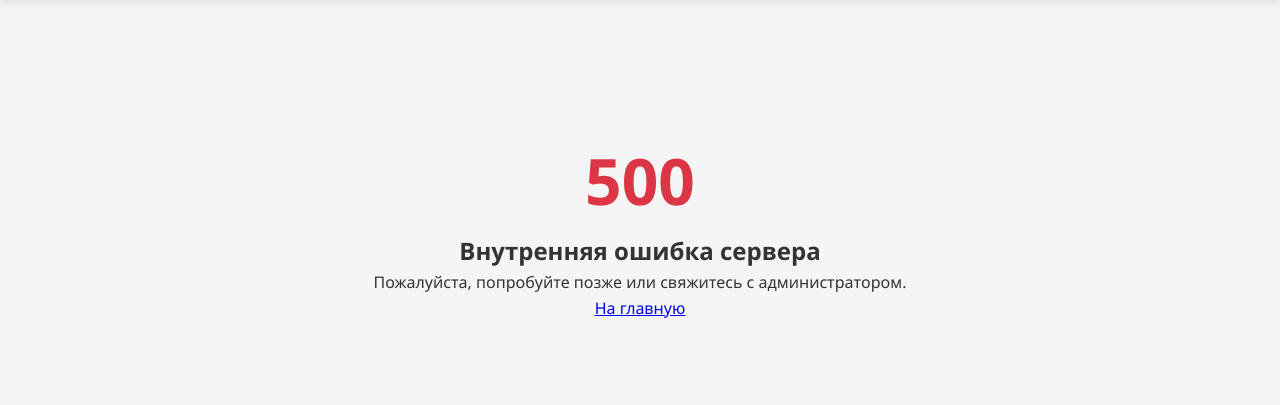
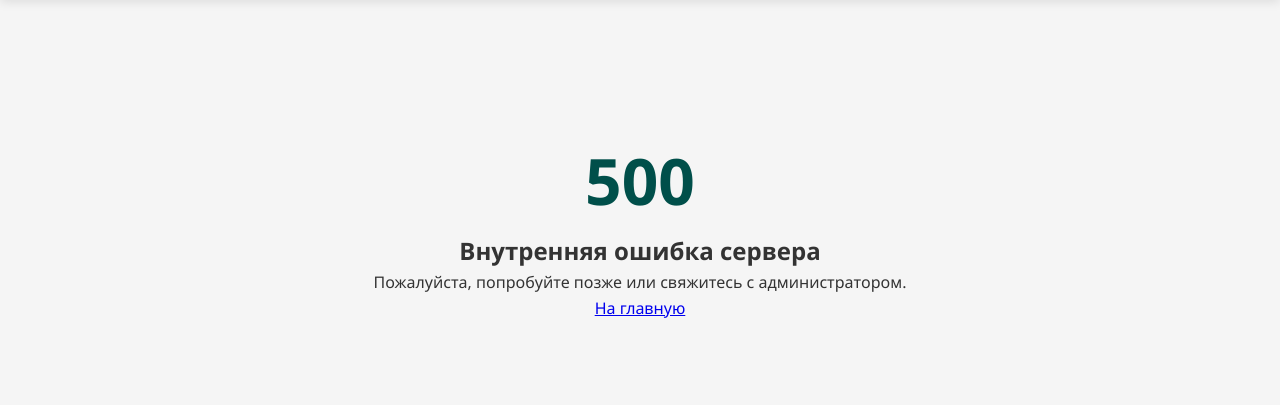
Before and after one commit to Vitalyevich96/accountant, a Flask app: template templates/500.html in a window 1280 px wide. Shown: the part 82-487 px from the top of the page. Run offline with Flask 3, Linux system fonts and the light colour scheme; the template is opened without the code that fills it, so the values that code supplies are empty.

Commit message:
Change 500 error header color to dark teal

```diff
--- a/templates/500.html
+++ b/templates/500.html
@@ -4,7 +4,7 @@
 
 {% block content %}
 <div style="text-align: center; padding: 100px 20px;">
-    <h1 style="font-size: 4em; color: #dc3545;">500</h1>
+    <h1 style="font-size: 4em; color: #004F4A;">500</h1>
     <h2>Внутренняя ошибка сервера</h2>
     <p>Пожалуйста, попробуйте позже или свяжитесь с администратором.</p>
     <a href="/" class="btn">На главную</a>
```
